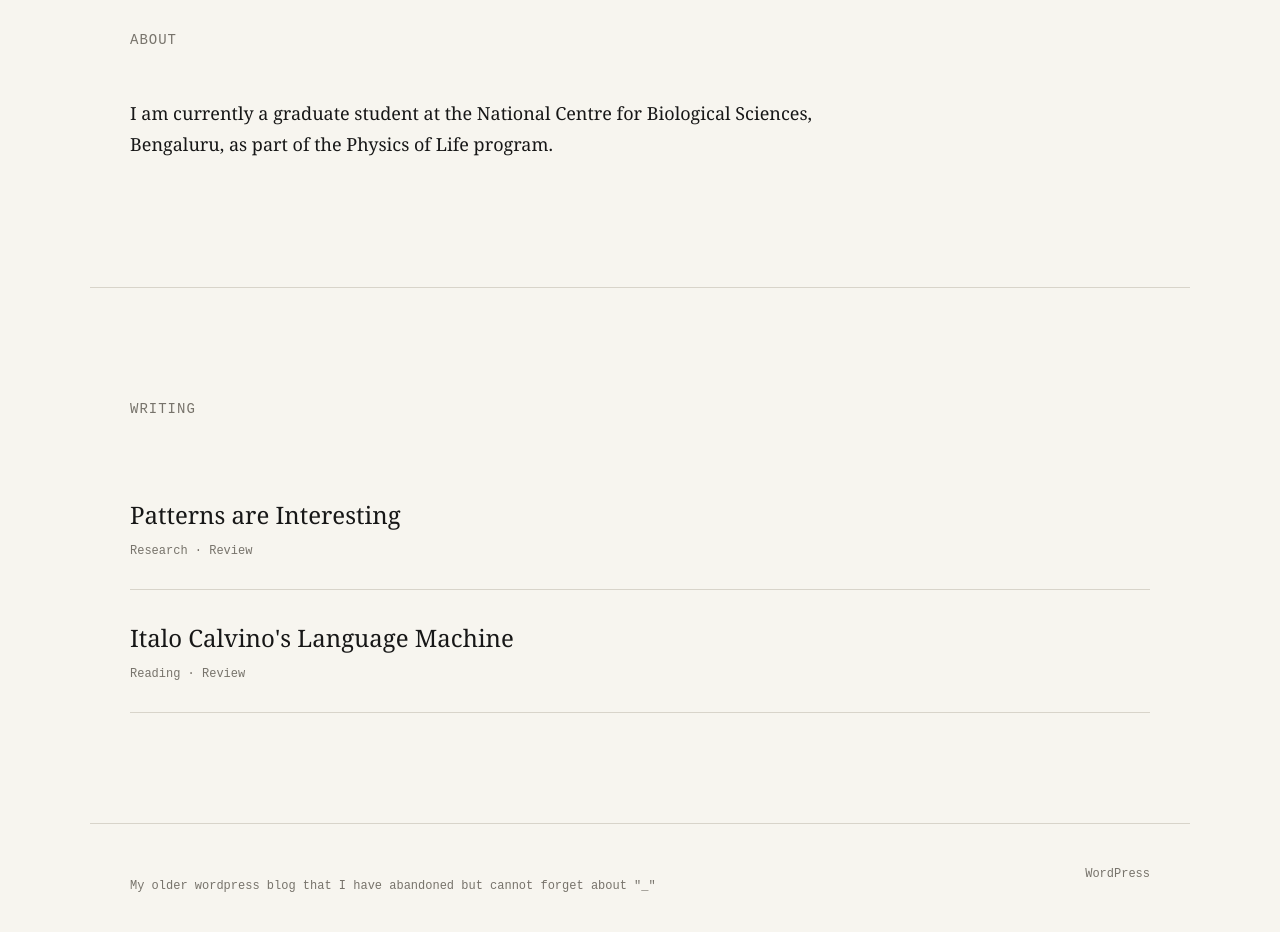
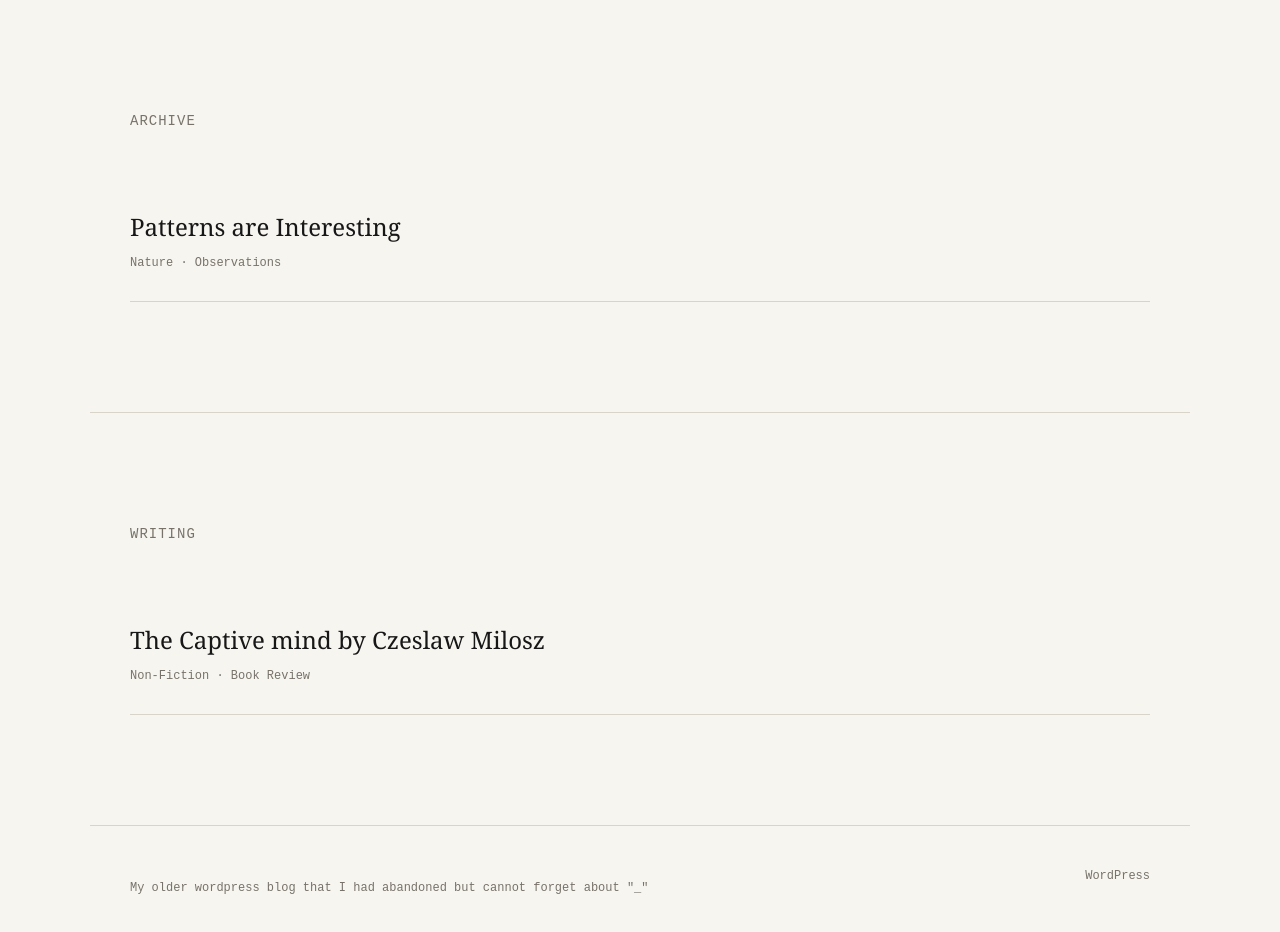
Before and after one commit to VaibhaviBalaji/vaibhavibalaji.github.io, a plain HTML site: page index.html in a window 1280 px wide. Shown: the part 770-1702 px from the top of the page. Drawn offline with Linux system fonts and the light colour scheme.

Commit message:
Update index.html

```diff
--- a/index.html
+++ b/index.html
@@ -9,7 +9,7 @@
 
     <title>Vaibhavi Balaji</title>
     <meta name="description"
-          content="Vaibhavi Balaji — Vaibhavi, vaibhavib, graduate student studying physics, biology, and the physics of life.">
+          content="Vaibhavi Balaji — Vaibhavi, vaibhavib, graduate student studying physics, biology, physics of life.">
     <link rel="stylesheet" href="style.css">
 </head>
 
@@ -19,7 +19,7 @@
         <h1>Vaibhavi Balaji</h1>
 
         <nav>
-            <a href="#about">About</a>
+            <a href="#archive">Archive</a>
             <a href="#writing">Writing</a>
         </nav>
     </header>
@@ -34,8 +34,8 @@
 
             <div class="intro-content">
                 <h4>
-                    Born in '99.<br>
-                    Curious to the point of exhaustion.<br>
+                Looking for solution to a problem is of utmost importance. Abiding by ideas just because they have become your identity is
+                a problem in itself. You cannot solve a problem with a problem.
                 </h4>
 
 
@@ -46,15 +46,13 @@
 
         <!-- About -->
 
-        <section id="about">
+        <section id="archive">
 
-            <h2>About</h2>
-
-            <p>
-                I am currently a graduate student at the
-                National Centre for Biological Sciences, Bengaluru,
-                as part of the Physics of Life program.
-            </p>
+            <h2>Archive</h2>
+            <article>
+                <h4>Patterns are Interesting</h4>
+                <p>Nature · Observations </p>
+            </article>
 
         </section>
 
@@ -66,14 +64,10 @@
             <h2>Writing</h2>
 
             <article>
-                <h4>Patterns are Interesting</h4>
-                <p>Research · Review </p>
+                <h4>The Captive mind by Czeslaw Milosz</h4>
+                <p>Non-Fiction · Book Review </p>
             </article>
 
-            <article>
-                <h4>Italo Calvino's Language Machine</h4>
-                <p>Reading · Review </p>
-            </article>
 
         </section>
 
@@ -82,7 +76,7 @@
 
     <footer>
 
-        <p> My older wordpress blog that I have abandoned but cannot forget about "_" </p>
+        <p> My older wordpress blog that I had abandoned but cannot forget about "_" </p>
 
         <a href="https://phyarpoe.wordpress.com">
             WordPress
```
